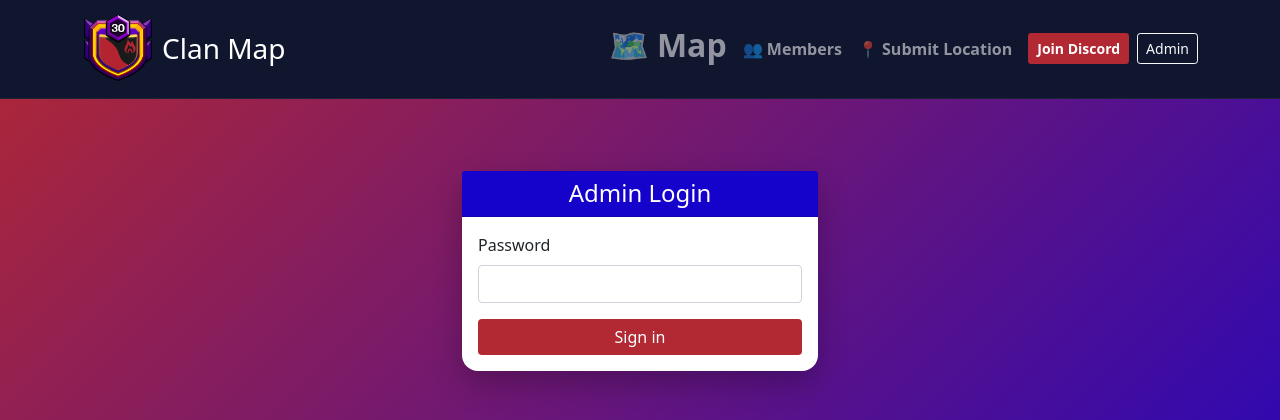
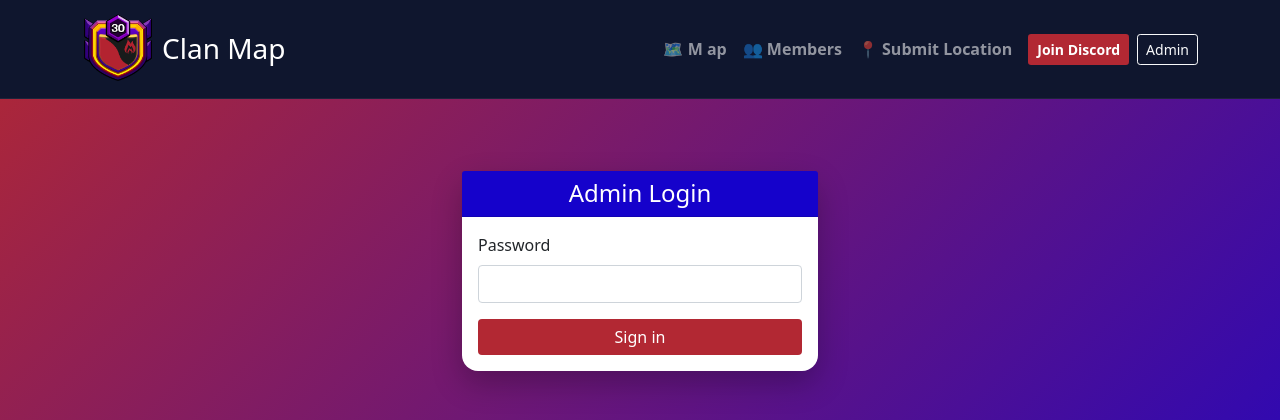
Before and after one commit to yancmo1/server-stack-monorepo-v2, a Flask app: page /admin/login in a window 1280 px wide. Shown: the top 420 px of the page. Run offline with Flask 3, Linux system fonts and the light colour scheme; some libraries are stand-ins or nearby versions.

Commit message:
fix: remove unnecessary h2 tag from navbar for improved HTML structure

```diff
--- a/apps/clan-map/templates/_navbar.html
+++ b/apps/clan-map/templates/_navbar.html
@@ -10,7 +10,7 @@
     <div class="collapse navbar-collapse" id="navbarNav">
       <ul class="navbar-nav ms-auto align-items-lg-center">
         <li class="nav-item">
-         <h2><a class="nav-link fw-bold" href="/clan-map/">🗺️ Map</a></h2>
+         <a class="nav-link fw-bold" href="/clan-map/">🗺️ M ap</a>
         </li>
         <li class="nav-item">
           <a class="nav-link fw-bold" href="/clan-map/members">👥 Members</a>
```
